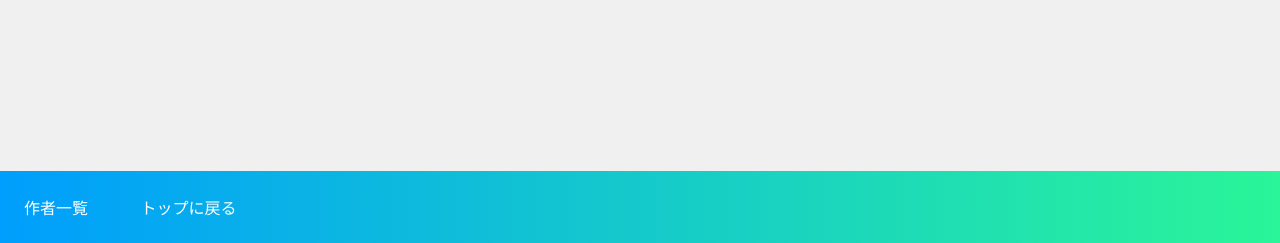
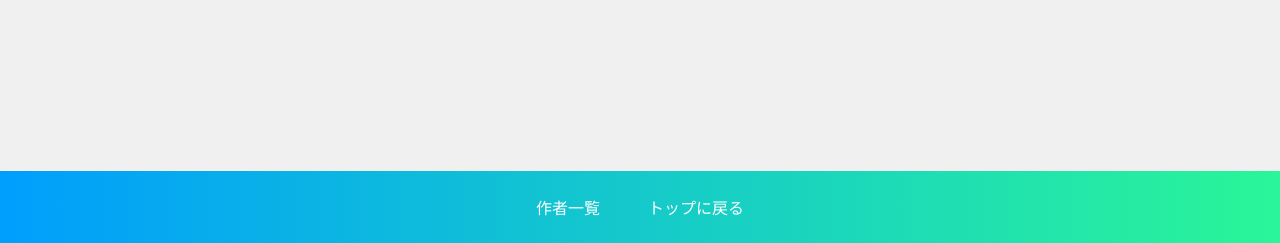
Before and after one commit to kanyamo/mysite_math, a Django app: page /author-list/ in a window 1280 px wide. Shown: the part 557-800 px from the top of the page. Run offline with Django 4.2, Linux system fonts and the light colour scheme; data that the repository does not hold is empty.

Commit message:
ヘッダーとフッターをより整える

```diff
--- a/core/models.py
+++ b/core/models.py
@@ -60,7 +60,7 @@ class Article(models.Model):
 
         def list_to_html(depth, dict_list):
             if dict_list:
-                result = '\t' * (2 * depth - 3) + f'<ol class="toc-ol level{depth}">\n'
+                result = '\t' * (2 * depth - 3) + f'<{"ol" if depth == 2 else "ul"} class="toc-{"ol" if depth == 2 else "ul"} level{depth}">\n'
                 index = 0
                 n = len(dict_list)
                 while index < n:
@@ -73,7 +73,7 @@ class Article(models.Model):
                         index += 1
                     result += list_to_html(depth + 1, sub_list)
                     result += '\t' * (2 * depth - 2) + '</li>\n'
-                result += "\t" * (2 * depth - 3) + f'</ol>\n'
+                result += "\t" * (2 * depth - 3) + f'</{"ol" if depth == 2 else "ul"}>\n'
                 return result
             return ''
 
--- a/core/static/core/css/article_detail.css
+++ b/core/static/core/css/article_detail.css
@@ -46,6 +46,10 @@
 .toc-a {
     text-decoration: none;
     /* color: black; */
+}
+
+.toc-ul {
+    list-style-type: disc;
 }
 
 .article-edit-button-container {
--- a/core/static/core/css/base.css
+++ b/core/static/core/css/base.css
@@ -28,12 +28,6 @@ nav {
     background-image: linear-gradient(to left, #2af598 0%, #009efd 100%);
 }
 
-.navbar-list li:hover {
-    background-color: rgba(255, 255, 255, 0.2);
-    padding-left: 0.5rem;
-    padding-right: 0.5rem;
-}
-
 .navbar-list {
     margin: 0;
     padding: 0;
@@ -45,11 +39,30 @@ nav {
     height: 72px;
     visibility: visible;
     transition: all 0.4s ease;
+    display: block;
+    list-style: none;
+    position: relative;
 }
 
-li.navbar-list-item {
-    display: block;
-    list-style: none;
+.navbar-list li:hover , .footer-list li:hover{
+    background-color: rgba(255, 255, 255, 0.2);
+    padding-left: 0.5rem;
+    padding-right: 0.5rem;
+}
+
+.navbar-list li::after, .footer-list li::after {
+    content: '';
+    position: absolute;
+    bottom: 0;
+    left: 0;
+    width: 0;
+    height: 3px;
+    background-color: white;
+    transition: width 0.4s ease;
+}
+
+.navbar-list li:hover::after, .footer-list li:hover::after {
+    width: 100%;
 }
 
 .navbar-nav {
@@ -404,11 +417,15 @@ footer {
 .footer-list {
     margin: 0;
     padding: 0;
+    justify-content: center;
+    display: flex;
 }
 
 .footer-list-item {
-    display: inline-block;
+    display: block;
     list-style: none;
+    position: relative;
+    transition: all 0.4s ease;
 }
 
 .footer-list-item a {
```
